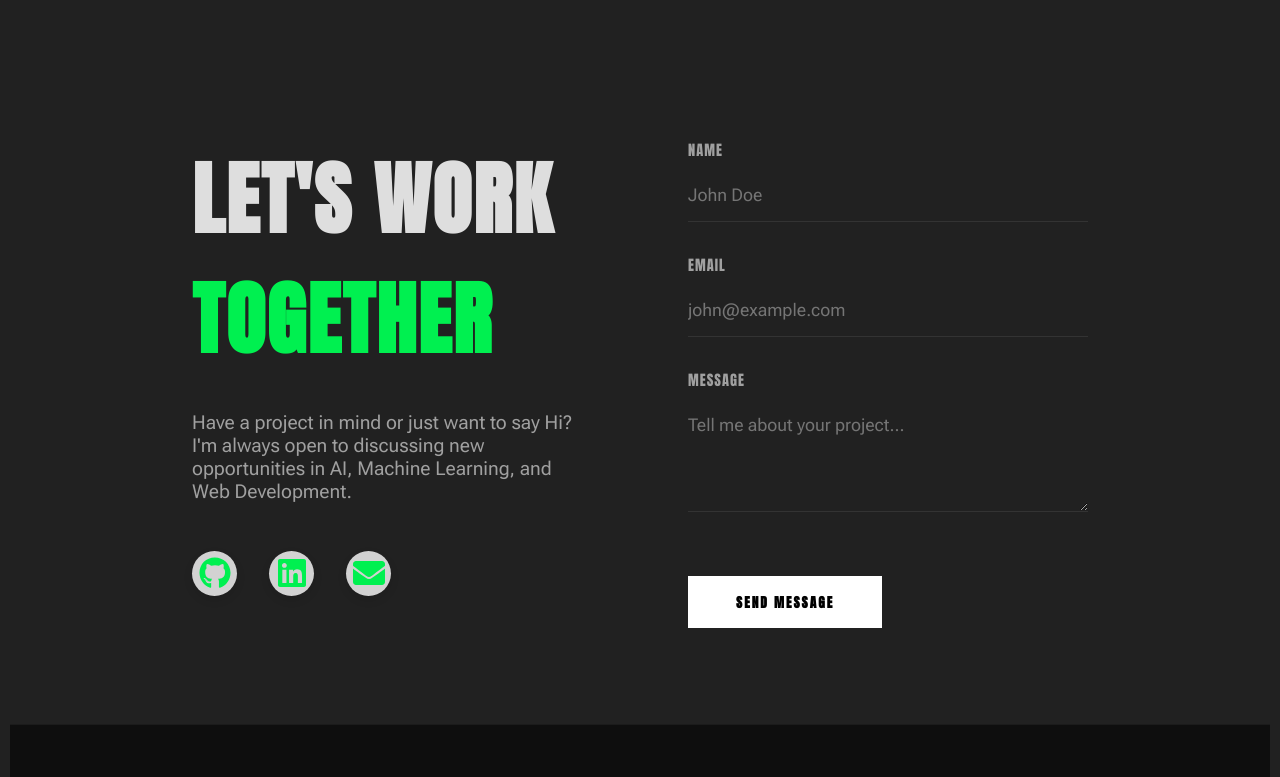
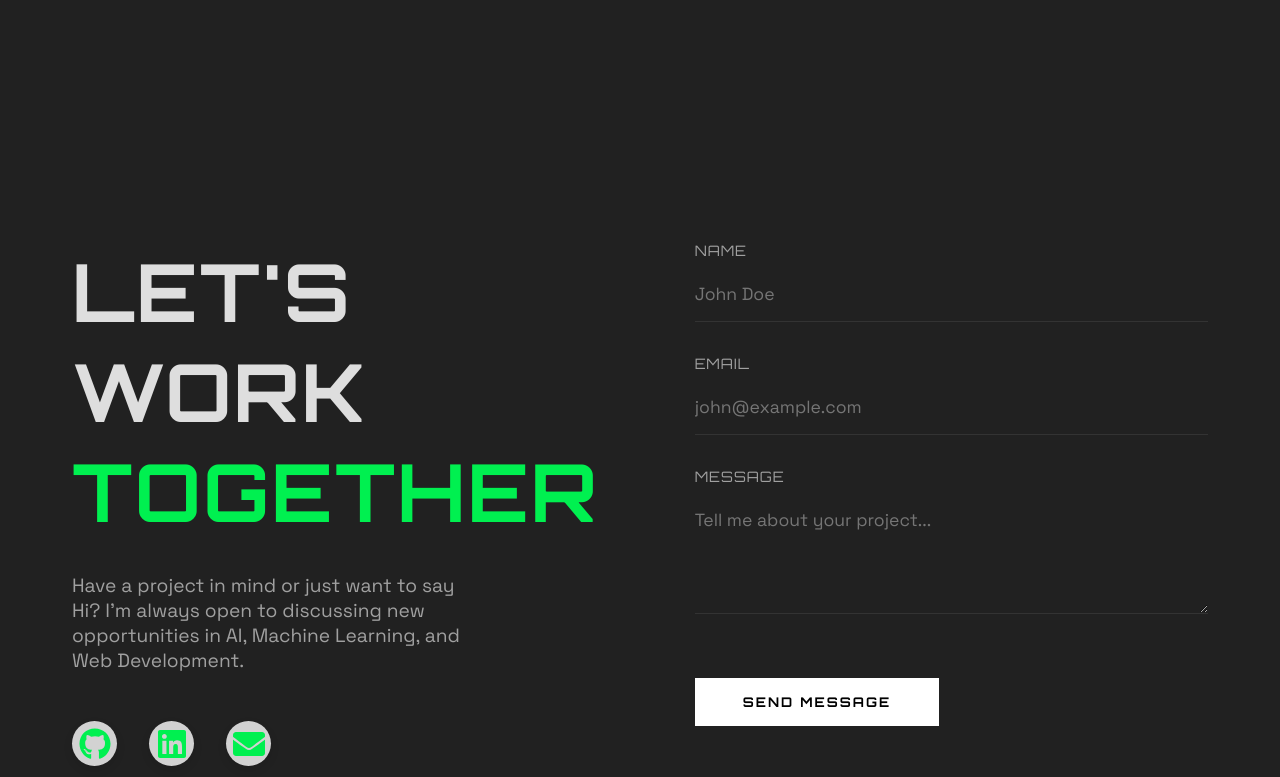
Before and after one commit to colinrozario/portfolio, a React (Vite) app: page / in a window 1280 px wide. Shown: the part 5940-6717 px from the top of the page. Built offline with nearby package versions, Linux system fonts and the light colour scheme.

Commit message:
feat: implement Hero component with global styles and responsive layout

```diff
--- a/src/components/Hero.jsx
+++ b/src/components/Hero.jsx
@@ -10,7 +10,7 @@ const Hero = () => {
                 <div className="hero-grid">
                     <div className="hero-content">
                         <motion.div
-                            className="availability-badge font-tech"
+                            className="availability-badge font-display"
                             initial={{ opacity: 0, y: -20 }}
                             animate={{ opacity: 1, y: 0 }}
                             transition={{ duration: 0.5, delay: 0.2 }}
@@ -30,7 +30,7 @@ const Hero = () => {
   Currently seeking internships or part-time roles where I can learn fast and make real impact.
 </p>
 
-                        <a href="#contact" className="hire-btn font-tech">GET IN TOUCH</a>
+                        <a href="#contact" className="hire-btn font-display">GET IN TOUCH</a>
                     </div>
 
                     <div className="hero-visual">
--- a/src/styles/Hero.css
+++ b/src/styles/Hero.css
@@ -1,16 +1,4 @@
-@import url('https://fonts.googleapis.com/css2?family=Orbitron:wght@400;500;600;700;800;900&family=Space+Grotesk:wght@300;400;500;600;700&display=swap');
-
 /* Hero.css */
-.font-tech {
-    font-family: 'Orbitron', sans-serif;
-    text-transform: uppercase;
-    letter-spacing: 2px;
-}
-
-.font-tech-body {
-    font-family: 'Space Grotesk', sans-serif;
-}
-
 .hero-section {
     min-height: 100vh;
     display: flex;
@@ -133,7 +121,6 @@
 }
 
 .description {
-    font-family: 'Space Grotesk', sans-serif;
     font-size: 1.1rem;
     color: var(--text-secondary);
     max-width: 500px;
--- a/src/styles/index.css
+++ b/src/styles/index.css
@@ -1,4 +1,4 @@
-@import url('https://fonts.googleapis.com/css2?family=Anton&family=Outfit:wght@300;400;500;600;700&family=Roboto+Flex:opsz,wght@8..144,100..1000&display=swap');
+@import url('https://fonts.googleapis.com/css2?family=Anton&family=Outfit:wght@300;400;500;600;700&family=Roboto+Flex:opsz,wght@8..144,100..1000&family=Orbitron:wght@400;500;600;700;800;900&family=Space+Grotesk:wght@300;400;500;600;700&display=swap');
 
 :root {
   /* Colors */
@@ -16,8 +16,8 @@
   --header-height: 80px;
 
   /* Fonts */
-  --font-display: 'Anton', sans-serif;
-  --font-body: 'Roboto Flex', sans-serif;
+  --font-display: 'Orbitron', sans-serif;
+  --font-body: 'Space Grotesk', sans-serif;
 
   /* Effects */
   --viewport-border: 10px;
```
